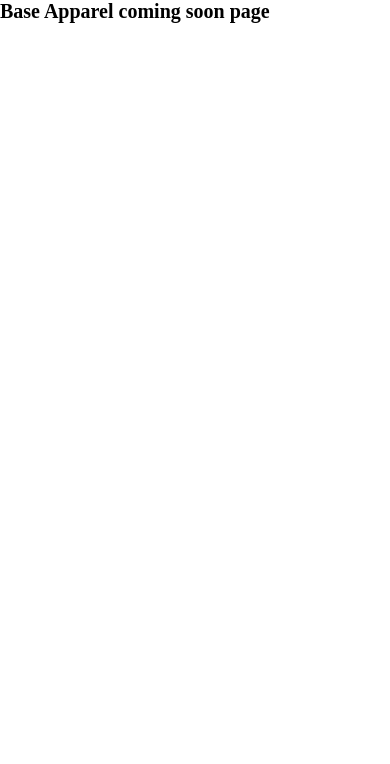
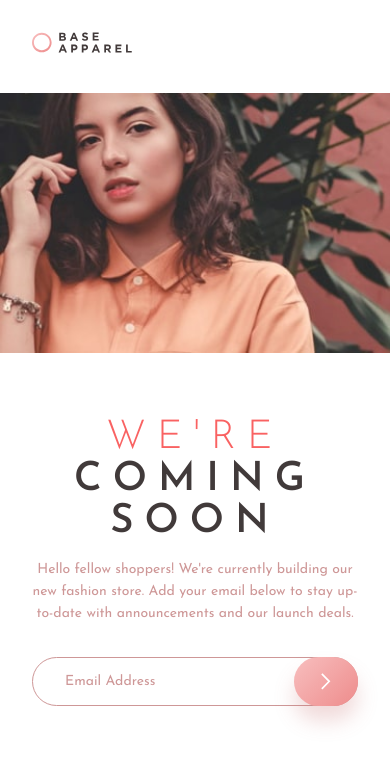
Before and after one commit to manjeshrv592/base-apparel-coming-soon, a plain HTML site: page index.html in a window 390 px wide. Drawn offline with Linux system fonts and the light colour scheme.

Commit message:
Finished mobile styling and form functionality

```diff
--- a/css/style.css
+++ b/css/style.css
@@ -2,8 +2,12 @@
 /* Custom Properties */
 :root {
   /* Colors */
+  --desaturated-red: hsl(0, 36%, 70%);
+  --soft-red: hsl(0, 93%, 68%);
+  --dark-grayish-red: hsl(0, 6%, 24%);
 
   /* Fonts */
+  --font-body: 'Josefin Sans', sans-serif;
 }
 
 /***********************************/
@@ -21,6 +25,11 @@ html {
 }
 
 body {
+  font-family: var(--font-body);
+  font-weight: 400;
+  font-size: 1.4rem;
+  line-height: 2.2rem;
+  color: var(--desaturated-red);
 }
 
 img {
@@ -38,13 +47,157 @@ img {
 .h4,
 .h5,
 .h6 {
+  font-weight: 600;
+  color: var(--dark-grayish-red);
+}
+
+.h1 {
+  font-size: 4rem;
+  line-height: 4.2rem;
 }
 
 /***********************************/
 /* Main Layout */
+.header {
+  padding: 3.2rem;
+}
+
+.header-logo {
+  width: 10rem;
+}
+
+.hero {
+  padding-bottom: 9.2rem;
+}
+
+.hero-title {
+  letter-spacing: 1.1rem;
+  text-transform: uppercase;
+  margin-bottom: 1.6rem;
+}
+
+.hero-content {
+  display: grid;
+  grid-gap: 6.4rem;
+}
+
+.hero-img {
+}
+
+.hero-text {
+  padding: 0 3.2rem;
+  text-align: center;
+}
+
+.hero-lead {
+  margin-bottom: 3.2rem;
+}
+
+/***********************************/
+/* COMPONENTS */
+.form {
+  position: relative;
+}
+
+.input-container {
+}
+
+.input-container::before {
+  content: '';
+  display: none;
+  width: 2.4rem;
+  height: 2.4rem;
+  position: absolute;
+  right: 7.2rem;
+  top: 50%;
+  transform: translateY(-50%);
+  background-image: url('../images/icon-error.svg');
+  background-size: cover;
+  background-repeat: no-repeat;
+  background-position: center;
+}
+
+.input-container::after {
+  display: none;
+  font-size: 1.3rem;
+
+  position: absolute;
+  left: 2rem;
+  bottom: -2.8rem;
+}
+
+.input-container[data-error] .input {
+  box-shadow: inset 0 0 0 2px var(--soft-red);
+}
+
+.input-container[data-error]::before {
+  display: inline-block;
+}
+
+.input-container[data-error]::after,
+.input-container[data-success]::after {
+  display: inline-block;
+}
+
+.input-container[data-error]::after {
+  color: var(--soft-red);
+  content: attr(data-error);
+}
+
+.input-container[data-success]::after {
+  color: var(--dark-grayish-red);
+  content: attr(data-success);
+}
+
+.input {
+  border: 1px solid var(--desaturated-red);
+  border-radius: 50rem;
+  font-family: inherit;
+  font-size: inherit;
+  color: var(--dark-grayish-red);
+  padding: 1.6rem 3.2rem;
+  padding-right: 11rem;
+  width: 100%;
+}
+
+.input:focus {
+  outline: none;
+  box-shadow: inset 0 0 0 2px var(--desaturated-red);
+}
+
+.input::placeholder {
+  color: var(--desaturated-red);
+}
+
+.submit-btn {
+  position: absolute;
+  top: 0;
+  right: 0;
+  height: 100%;
+  width: 6.4rem;
+  border-radius: 10rem;
+  display: flex;
+  align-items: center;
+  justify-content: center;
+  border: none;
+  background-image: linear-gradient(135deg, hsl(0, 80%, 86%), hsl(0, 74%, 74%));
+  box-shadow: 0 1.5rem 2rem rgba(198, 110, 110, 0.25);
+  cursor: pointer;
+}
+
+.submit-btn img {
+  width: 1rem;
+}
 
 /***********************************/
 /* Util Classes */
+.text-red {
+  color: var(--soft-red);
+}
+
+.fw-300 {
+  font-weight: 300;
+}
 
 /**************************************/
 /* Responsive styling */
@@ -56,6 +209,15 @@ img {
 
 /* Medium devices (tablets, 768px and up) */
 @media (min-width: 768px) {
+  body {
+    font-size: 1.6rem;
+    line-height: 2.8rem;
+  }
+
+  .h1 {
+    font-size: 6.4rem;
+    line-height: 6.4rem;
+  }
 }
 
 /* Large devices (desktops, 992px and up) */
--- a/index.html
+++ b/index.html
@@ -12,11 +12,58 @@
       href="./images/favicon-32x32.png"
     />
 
+    <!-- Google fonts -->
+    <link rel="preconnect" href="https://fonts.googleapis.com" />
+    <link rel="preconnect" href="https://fonts.gstatic.com" crossorigin />
+    <link
+      href="https://fonts.googleapis.com/css2?family=Josefin+Sans:wght@300;400;600&display=swap"
+      rel="stylesheet"
+    />
+
     <!-- CSS -->
     <link rel="stylesheet" href="./css/style.css" />
     <title>Frontend Mentor | Base Apparel coming soon page</title>
   </head>
   <body>
-    <h1>Base Apparel coming soon page</h1>
+    <!-- Header start -->
+    <header class="header">
+      <img src="./images/logo.svg" alt="Logo" class="header-logo" />
+    </header>
+    <!-- Header end -->
+
+    <!-- Main start -->
+    <main>
+      <!-- Hero start -->
+      <section class="hero">
+        <div class="hero-content">
+          <img src="./images/hero-mobile.jpg" alt="Hero" class="hero-img" />
+          <div class="hero-text">
+            <h1 class="h1 hero-title">
+              <span class="text-red fw-300">we're</span> coming soon
+            </h1>
+            <p class="hero-lead">
+              Hello fellow shoppers! We're currently building our new fashion
+              store. Add your email below to stay up-to-date with announcements
+              and our launch deals.
+            </p>
+            <!-- Form start -->
+            <form action="#" class="form">
+              <div class="input-container">
+                <input type="text" class="input" placeholder="Email Address" />
+              </div>
+              <button type="submit" class="submit-btn">
+                <img src="./images/icon-arrow.svg" alt="Send icon" />
+              </button>
+            </form>
+            <!-- Form end -->
+          </div>
+        </div>
+      </section>
+      <!-- Hero end -->
+    </main>
+    <!-- Main end -->
+
+    <!-- JS -->
+    <script src="./js/script.js"></script>
   </body>
 </html>
--- /dev/null
+++ b/js/script.js
@@ -0,0 +1,100 @@
+/////////////////////////////////////////////////////
+// DOM SELECTION
+const form = document.querySelector('.form');
+const inputContainer = document.querySelector('.input-container');
+const input = document.querySelector('.input');
+
+// Regex pattern to test email
+const emailPattern = /^[^ ]+@[^ ]+\.[a-z]{2,5}$/;
+
+/////////////////////////////////////////////////////
+// FUNCTIONS
+
+// Function to remove data success
+const removeDataSuccess = () => inputContainer.removeAttribute('data-success');
+
+// Function to check if email empty
+const isEmailEmpty = email => {
+  if (email.length === 0) {
+    inputContainer.setAttribute('data-error', 'Email is required');
+    return true;
+  }
+};
+
+// Function to check email validity
+const checkEmailValidity = email => {
+  // If email is not in valid format set data error with message
+  if (!email.match(emailPattern)) {
+    inputContainer.setAttribute('data-error', 'Email is Invalid');
+    return false;
+  }
+
+  // If email is  valid format remove data error
+  if (email.match(emailPattern)) {
+    inputContainer.removeAttribute('data-error');
+    return true;
+  }
+};
+
+/////////////////////////////////////////////////////
+// EVENT LISTENERS
+
+// Listen to form submission
+form.addEventListener('submit', function (e) {
+  // Prevent default page reload
+  e.preventDefault();
+
+  // Remove data success if any
+  removeDataSuccess();
+
+  const email = input.value;
+
+  // If Email input is empty set data error with message
+  const empty = isEmailEmpty(email);
+
+  // Gaurd clause 'If email is empty return from function'
+  if (empty) return;
+
+  // Check for email validity
+  const valid = checkEmailValidity(email);
+
+  // Gaurd clause 'If email not valid return from function'
+  if (!valid) return;
+
+  //   Set data success with message
+  inputContainer.setAttribute('data-success', 'Email received, Thank you. 😊');
+
+  //   Empty input value
+  input.value = '';
+});
+
+// Listen to input on blur
+input.addEventListener('blur', function (e) {
+  // Remove data success if any
+  removeDataSuccess();
+
+  const email = input.value;
+
+  // If Email input is empty set data error with message
+  const empty = isEmailEmpty(email);
+
+  // Gaurd clause 'If email is empty return from function'
+  if (empty) return;
+});
+
+// Listen to input on change
+input.addEventListener('keyup', function (e) {
+  // Remove data success if any
+  removeDataSuccess();
+
+  const email = input.value;
+
+  // If Email input is empty set data error with message
+  const empty = isEmailEmpty(email);
+
+  // Gaurd clause 'If email is empty return from function'
+  if (empty) return;
+
+  // Check for email validity
+  checkEmailValidity(email);
+});
```
